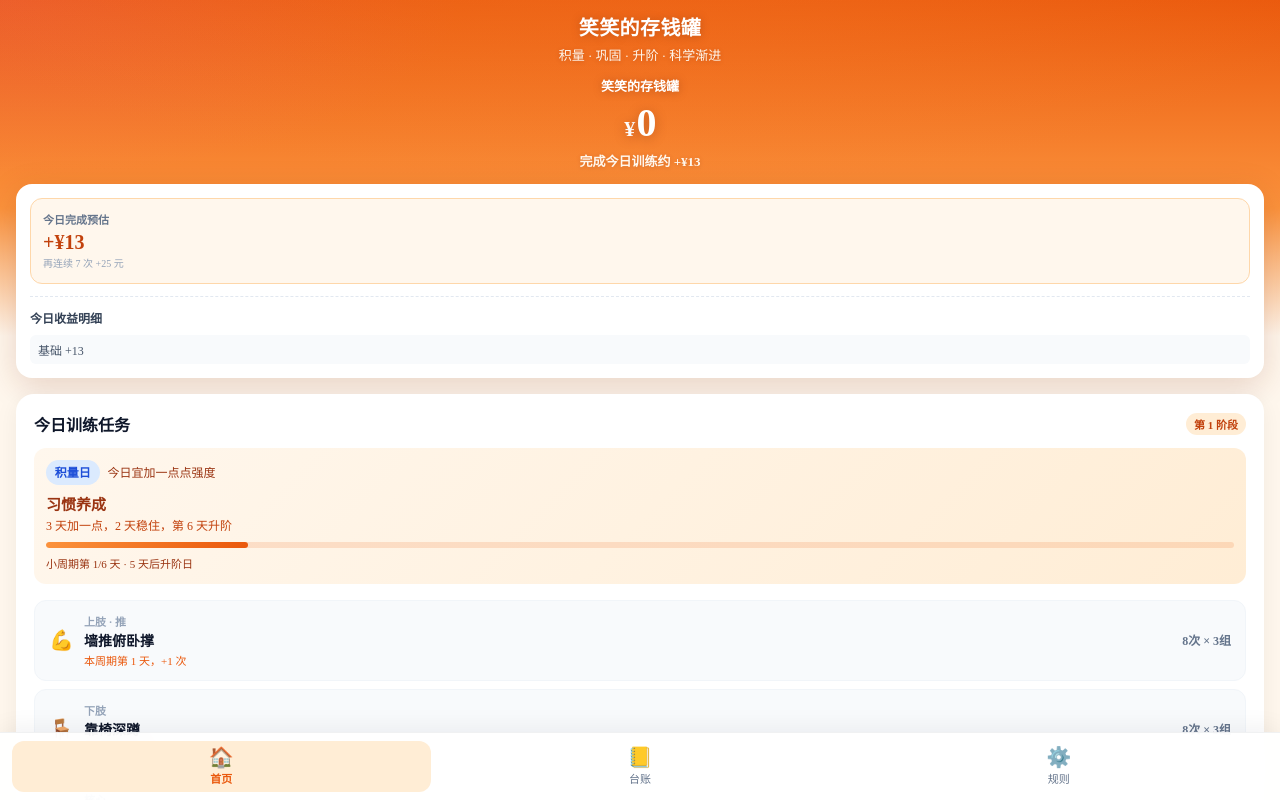
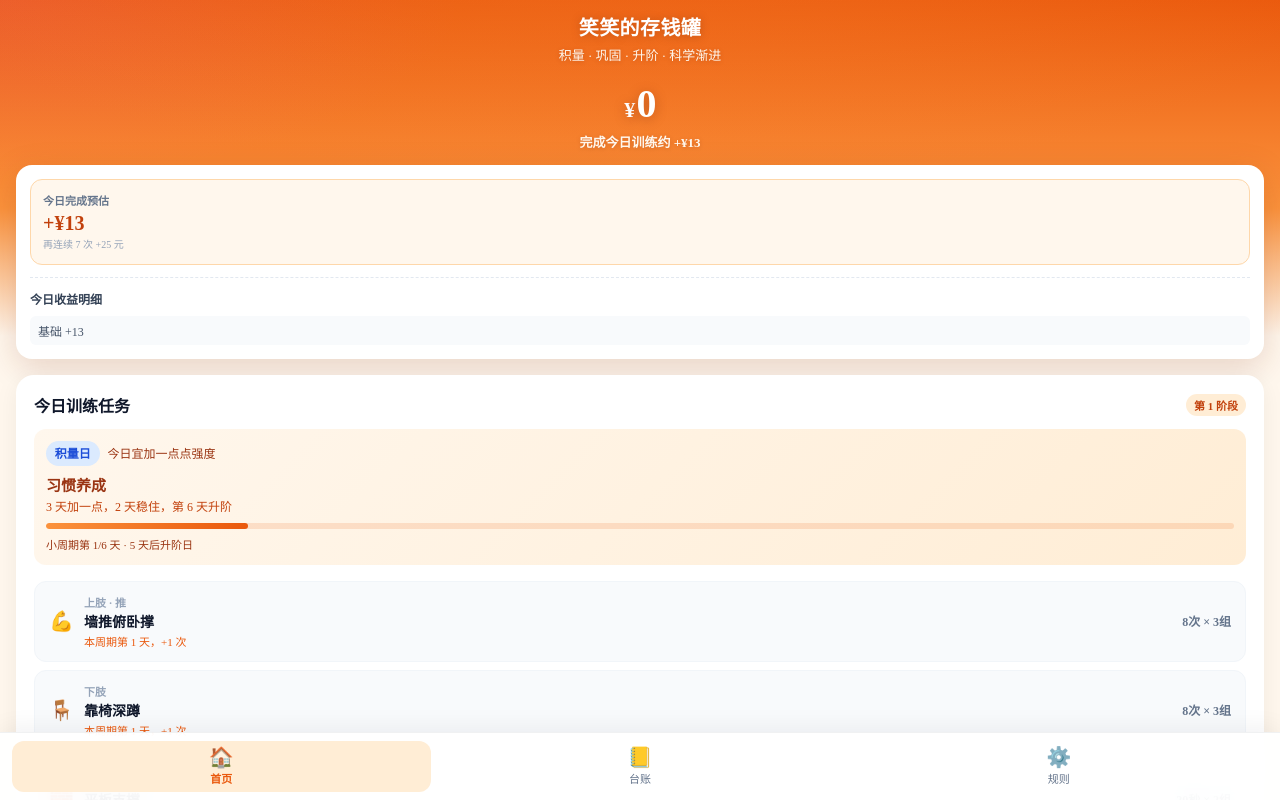
Before and after one commit to Komorebi94/HappyNewYear, a Vue app: page /HappyNewYear/fitness in a window 1280 px wide. Built offline with nearby package versions, Linux system fonts and the light colour scheme.

Commit message:
fix: 去掉副标题

```diff
--- a/src/views/FitnessDiscipline/tabs/HomeTab.vue
+++ b/src/views/FitnessDiscipline/tabs/HomeTab.vue
@@ -3,7 +3,6 @@
         <header class="balance-hero">
             <p class="hero-label">
                 <template v-if="isSimMode">预览 · 第 {{ simDay }} 课次</template>
-                <template v-else>笑笑的存钱罐</template>
             </p>
 
             <p class="hero-balance" :class="{ 'is-sim-today': isSimMode && !todayRecord }">
```
